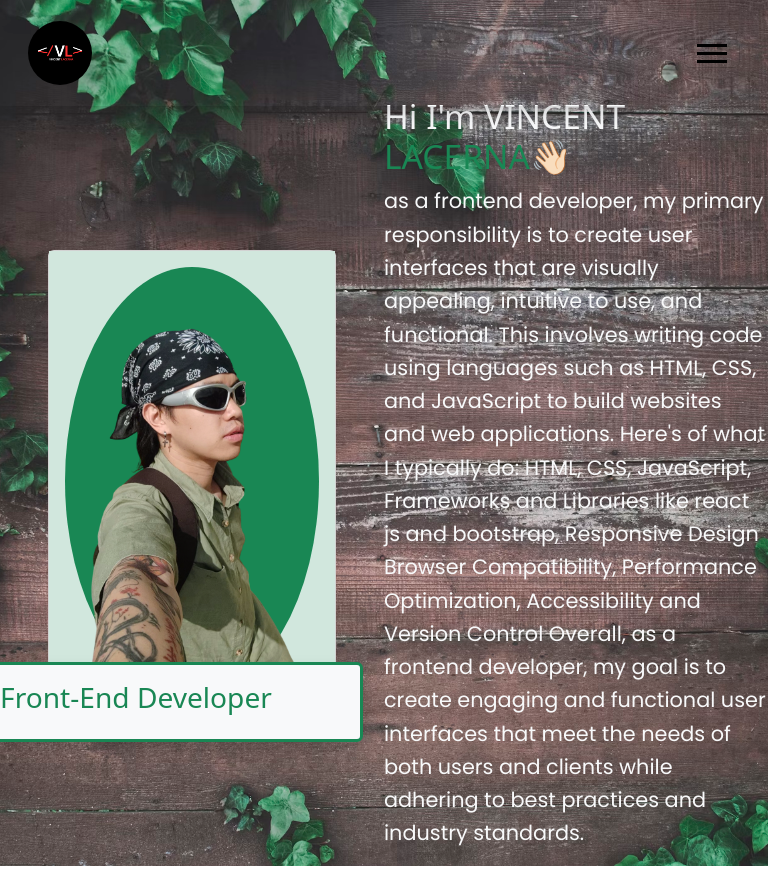
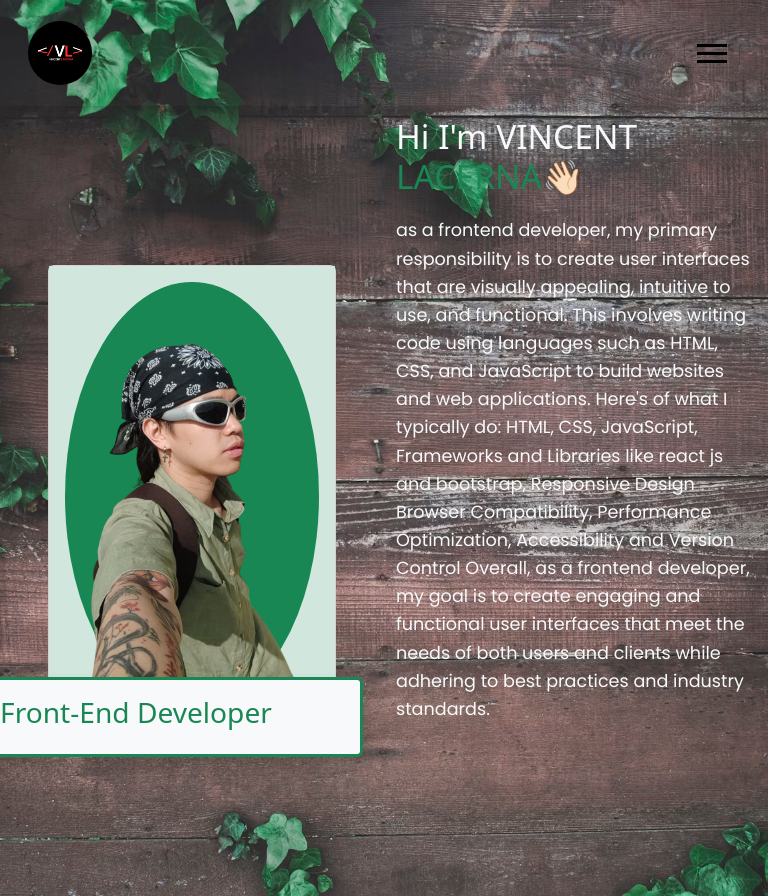
Before and after one commit to dev-teng/mywebpage, a React (Vite) app: page /about in a window 768 px wide. Before the commit the page ends 866 px from the top, so only its background shows below. Built offline with nearby package versions, Linux system fonts and the light colour scheme.

Commit message:
adjust a little css

```diff
--- a/src/About.jsx
+++ b/src/About.jsx
@@ -19,7 +19,7 @@ function About () {
               </div>
           </div>
           <div className="col-12 col-md-6 d-flex justify-content-center align-items-center">
-            <div className="mt-5">
+            <div className="container mt-5">
               <h1 className="text-light">Hi I'm VINCENT <span className="text-success">LACERNA</span>👋🏻</h1>
               <p className="text-light frontEndContent">as a frontend developer, my primary responsibility
                     is to create user interfaces that are visually appealing,
--- a/src/Layout.css
+++ b/src/Layout.css
@@ -50,6 +50,8 @@
   font-size: 1.3rem; /* Adjust based on design */
   line-height: 1.6; /* Improves readability */
   color: white;
+  text-align: justify;
+  width: 90%;
 }
 
 /* Layout.css */
@@ -131,3 +133,35 @@
 .navbar-toggler.collapsed .toggler-icon {
   background-color: black;
 }
+
+
+@media (min-width: 760px) and (max-width: 780px) {
+  .container {
+    padding: 20px;           /* Add padding for smaller screens */
+    height: 100vh;           /* Full height of the viewport */
+    align-items: flex-start; /* Align content to the top */
+    justify-content: flex-start; /* Push content down slightly */
+  }
+
+  .frontEndContent {
+    text-align: left;        /* Align text to the left on smaller screens */
+    width: 100%;             /* Full width on mobile for better text wrapping */
+    font-size: 1.1rem;       /* Slightly reduce font size for better readability on small screens */
+    margin-top: 20px;        /* Optional: Adds some space on top */
+  }
+}
+
+/* Additional media query for smaller screens (less than 472px) */
+@media (max-width: 472px) {
+  .container {
+    padding: 10px;           /* Padding adjustment for very small screens */
+    height: auto;            /* Adjust height to content */
+    align-items: flex-start; /* Align content to the top */
+  }
+
+  .frontEndContent {
+    text-align: left;        /* Left-align text */
+    width: 100%;             /* Full width */
+    font-size: 1rem;         /* Reduce font size further if needed */
+  }
+}
```
